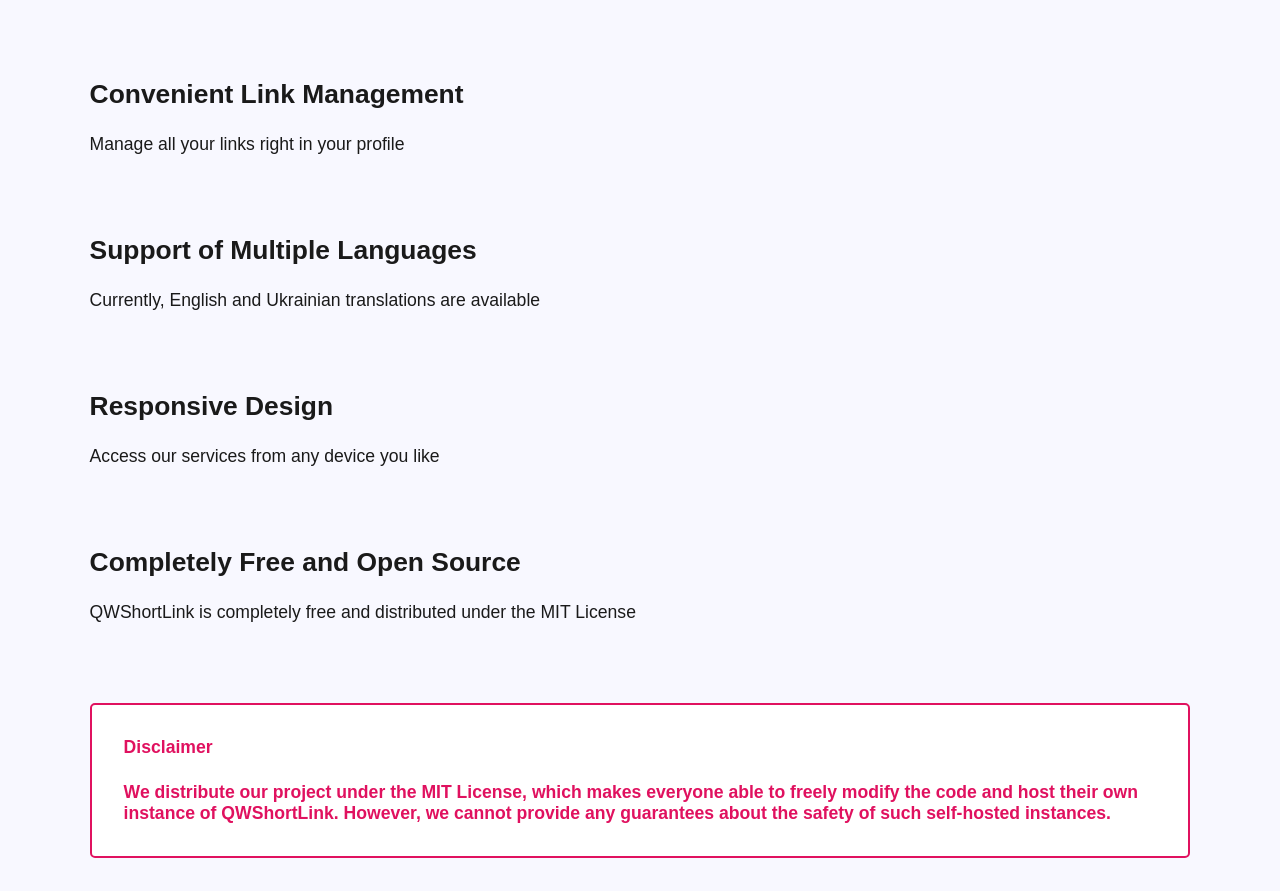
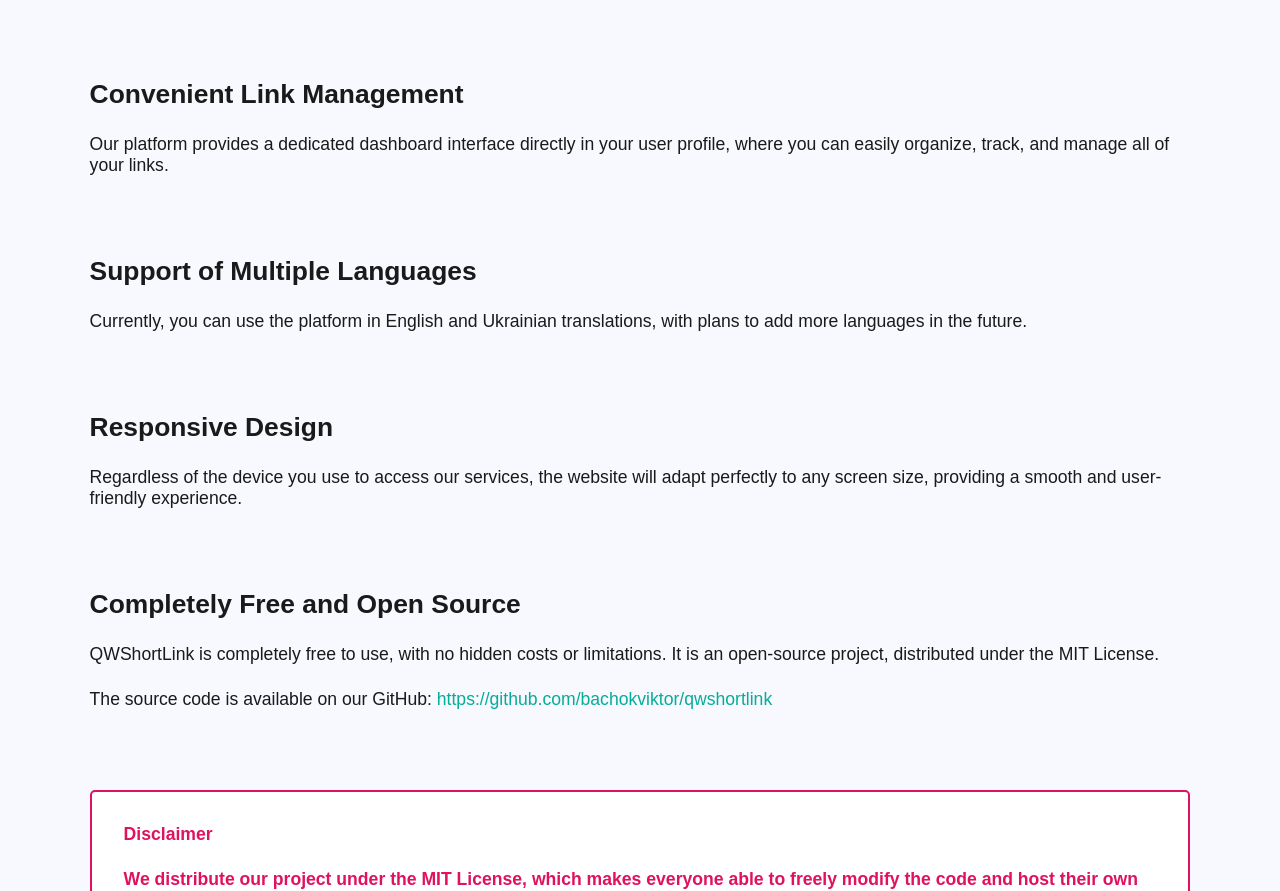
Before and after one commit to bachokviktor/qwshortlink, a React (Vite) app in the folder frontend/: page / in a window 1280 px wide. Shown: the part 463-1354 px from the top of the page. Built offline with nearby package versions, Linux system fonts and the light colour scheme; no server answers.

Commit message:
Update translation

```diff
--- a/frontend/src/components/Home.tsx
+++ b/frontend/src/components/Home.tsx
@@ -30,6 +30,7 @@ function Home() {
       <div className="fl-col fl-gap">
 	<h2>{t("sectionOpenSourceHeading")}</h2>
 	<p>{t("sectionOpenSourceBody")}</p>
+	<p>{t("sectionOpenSourceGitHub")} <a href="https://github.com/bachokviktor/qwshortlink">https://github.com/bachokviktor/qwshortlink</a></p>
       </div>
 
       <div className="card card-danger fl-col fl-gap">
--- a/frontend/src/i18n.ts
+++ b/frontend/src/i18n.ts
@@ -10,13 +10,14 @@ i18n.use(initReactI18next).init({
       translation: {
 	projectSummary: "Free and open soure URL shortener built with Django REST Framework and React",
 	sectionLinkManagementHeading: "Convenient Link Management",
-	sectionLinkManagementBody: "Manage all your links right in your profile",
+	sectionLinkManagementBody: "Our platform provides a dedicated dashboard interface directly in your user profile, where you can easily organize, track, and manage all of your links.",
 	sectionMultipleLanguagesHeading: "Support of Multiple Languages",
-	sectionMultipleLanguagesBody: "Currently, English and Ukrainian translations are available",
+	sectionMultipleLanguagesBody: "Currently, you can use the platform in English and Ukrainian translations, with plans to add more languages in the future.",
 	sectionResponsiveDesignHeading: "Responsive Design",
-	sectionResponsiveDesignBody: "Access our services from any device you like",
+	sectionResponsiveDesignBody: "Regardless of the device you use to access our services, the website will adapt perfectly to any screen size, providing a smooth and user-friendly experience.",
 	sectionOpenSourceHeading: "Completely Free and Open Source",
-	sectionOpenSourceBody: "QWShortLink is completely free and distributed under the MIT License",
+	sectionOpenSourceBody: "QWShortLink is completely free to use, with no hidden costs or limitations. It is an open-source project, distributed under the MIT License.",
+	sectionOpenSourceGitHub: "The source code is available on our GitHub:",
 	sectionDisclaimerHeading: "Disclaimer",
 	sectionDisclaimerBody: "We distribute our project under the MIT License, which makes everyone able to freely modify the code and host their own instance of QWShortLink. However, we cannot provide any guarantees about the safety of such self-hosted instances.",
 
@@ -134,13 +135,14 @@ i18n.use(initReactI18next).init({
       translation: {
 	projectSummary: "Скорочувач посилань з відкритим вихідним кодом, написаний на Django REST Framework та React",
 	sectionLinkManagementHeading: "Зручне керування посиланнями",
-	sectionLinkManagementBody: "Керуйте усіма Вашими посиланнями прямо у свому профілі",
+	sectionLinkManagementBody: "Наша платформа має спеціальну панель керування, прямо у вашому профілі, де ви можете легко переглядати та керувати своїми посиланнями.",
 	sectionMultipleLanguagesHeading: "Підтримка кількох мов",
-	sectionMultipleLanguagesBody: "На цей момент доступний англійський та український переклад",
+	sectionMultipleLanguagesBody: "На цей момент Ви можете користуватися нашою платформою в українському та англійському перекладі. Більше мов буде додано у майбутньому.",
 	sectionResponsiveDesignHeading: "Адаптивний дизайн",
-	sectionResponsiveDesignBody: "Користуйтесь нашими послугами з будь-якого пристрою",
+	sectionResponsiveDesignBody: "Незалежно від пристрою, з якого Ви користуєтесь нашими послугами, вебсайт адаптується до будь-якого розміру екрану, забезпечуючи зручний та плавний перегляд.",
 	sectionOpenSourceHeading: "Повністю безоплатний та з відкритим вихідним кодом",
-	sectionOpenSourceBody: "QWShortLink є повністю безоплатним та розповсюджується під MIT ліцензією",
+	sectionOpenSourceBody: "QWShortLink є повністю безоплатним, без будь-яких прихованих платежів чи обмежень. Це проєкт з відкритим вихідним кодом, який розповсюджується під MIT ліцензією.",
+	sectionOpenSourceGitHub: "Вихідний код доступний на нашому GitHub:",
 	sectionDisclaimerHeading: "Дисклеймер",
 	sectionDisclaimerBody: "Цей проєкт розповсюджується під MIT ліцензією, яка надає будь-кому право створити на основі нього свою власну, довільно модифіковану, версію QWShortLink. Однак, ми не можемо надати жодних гарантій щодо безпеки таких модифікованих версій проєкту.",
 
```
